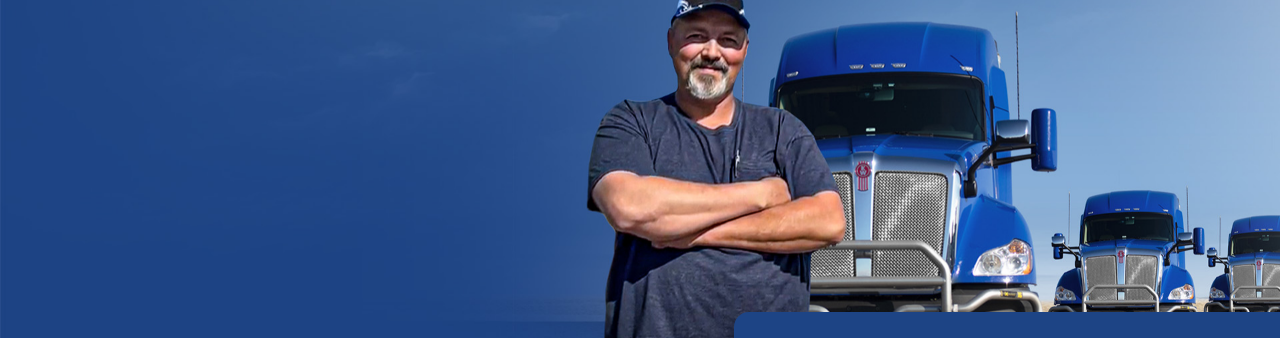
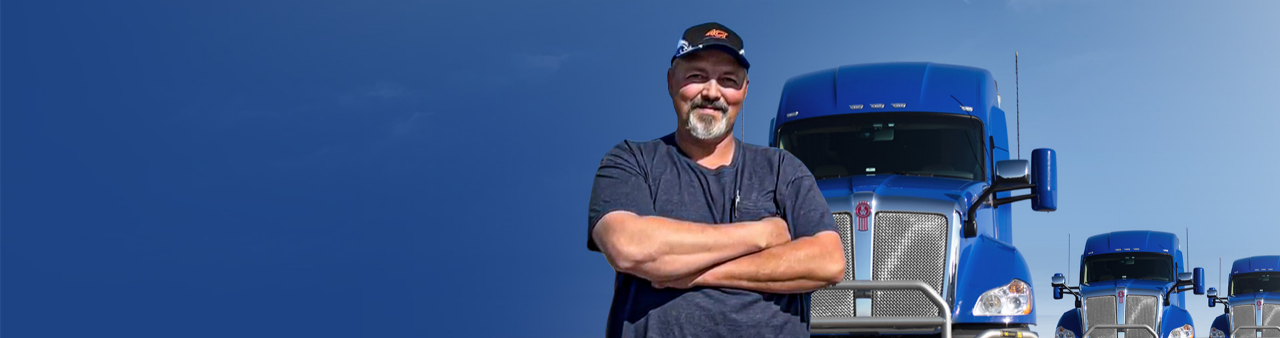
Before and after one commit to hta-pete/act-video, a plain HTML site: page company-driver.html in a window 1280 px wide. Shown: the part 98-436 px from the top of the page. Drawn offline with nearby package versions, Linux system fonts and the light colour scheme.

Commit message:
company Drivers page

```diff
--- a/sass/_global.scss
+++ b/sass/_global.scss
@@ -441,7 +441,7 @@ footer{
 	color:white;
 	background:$blue;
 	width:100%;
-	height:calc(80vh - 110px);
+	height:calc(90vh - 110px);
 	min-height:450px;
 	.hero-copy{
 		z-index:4;
```
Also changed, not shown: css/main.css.
